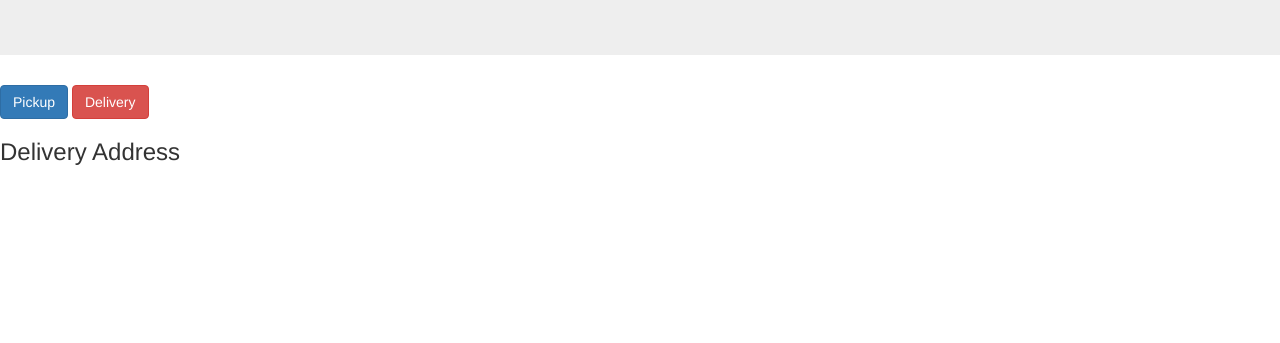
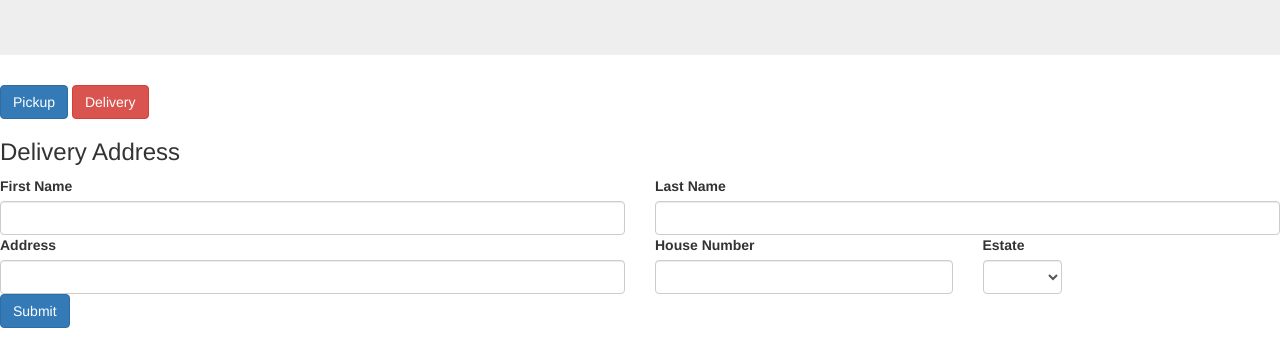
Before and after one commit to LORENAH-MBOGO/PIZZERIA-D-SKYLAR, a plain HTML site: page index.html in a window 1280 px wide. Shown: the part 5124-5467 px from the top of the page. Before the commit the page ends 5305 px from the top, so only its background shows below. Drawn offline with nearby package versions, Linux system fonts and the light colour scheme; files that its build step writes are made by us from their sources; a script that the page names is missing.

Commit message:
updated delivery info on form

```diff
--- a/index.html
+++ b/index.html
@@ -96,3 +96,37 @@
       <button type="btn" class="btn btn-danger" id="delivery-btn">Delivery</button>
       <div class="form-group" id="address">
         <h3>Delivery Address</h3>
+
+        <!-- Address Form Start -->
+        <form id="address-form">
+            <div class="row">
+              <div class="col-xs-6">
+                <label for="first-name">First Name</label><input required type="text" class="form-control address-spacing">
+              </div>
+              <div class="col-xs-6">
+                <label for="last-name">Last Name</label><input required type="text" class="form-control address-spacing">
+              </div>
+            </div>
+            <div class="row">
+              <div class="col-xs-6">
+                <label for="street-address">Address</label><input required type="text" class="form-control" id="street-add">
+              </div>
+              <div class="col-xs-3">
+                <label for="house-number">House Number</label><input required type="text" class="form-control" id="house-add">
+              </div>
+              <div class="col-xs-1">
+                <label for="estate-name">Estate</label>
+                <select required class="form-control delivery-address" id="estate-select">
+                  <option></option>
+                  <option>Landless</option>
+                  <option>Makongeni</option>
+                  <option>Juja</option>
+                </select>
+              </div>
+             </div>
+
+             <button type="submit" class="btn btn-primary" id="order-proceed-btn">Submit</button>
+          </form>
+        </div>
+      </div>
+  <!-- Landing End -->
```
